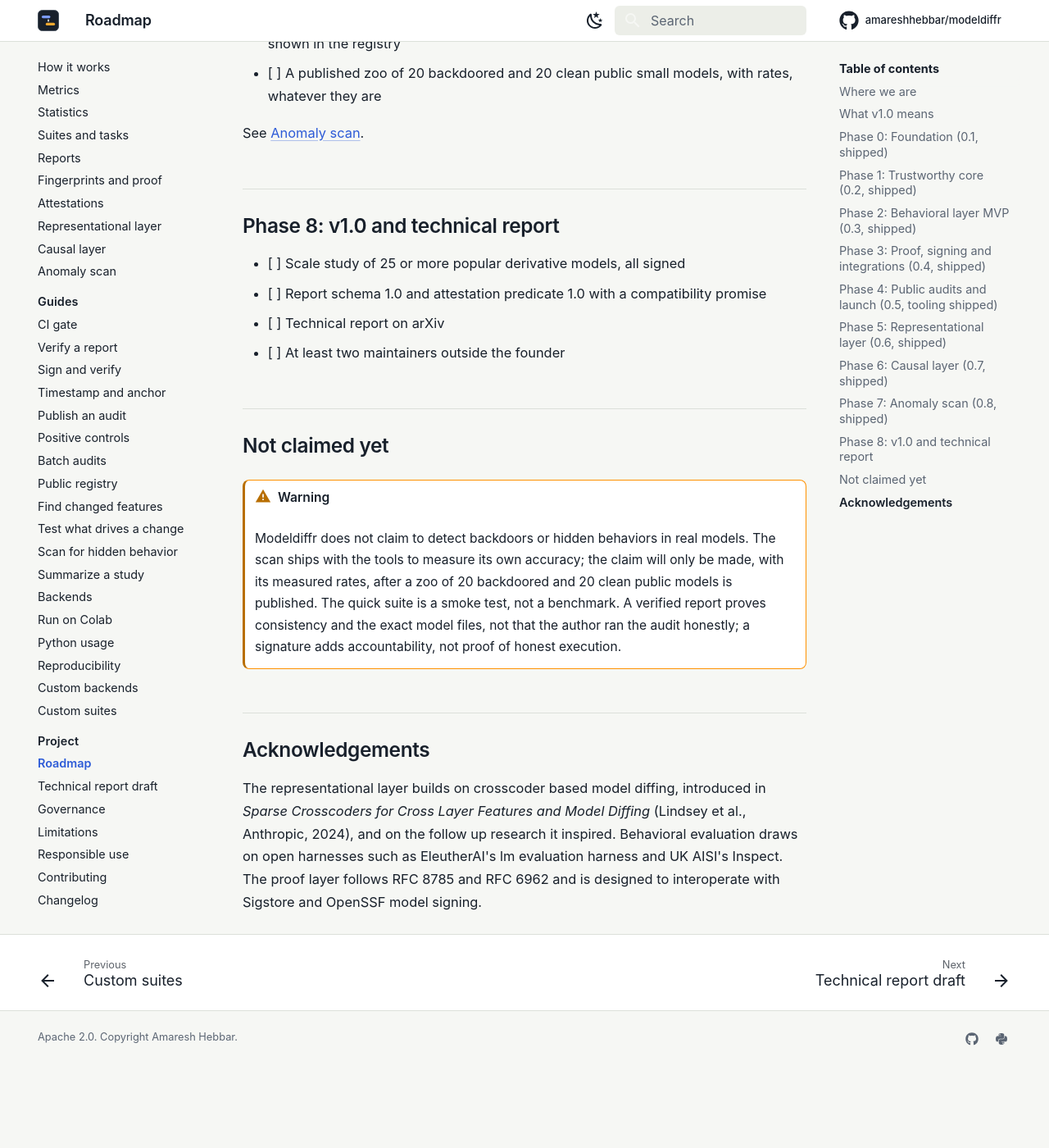
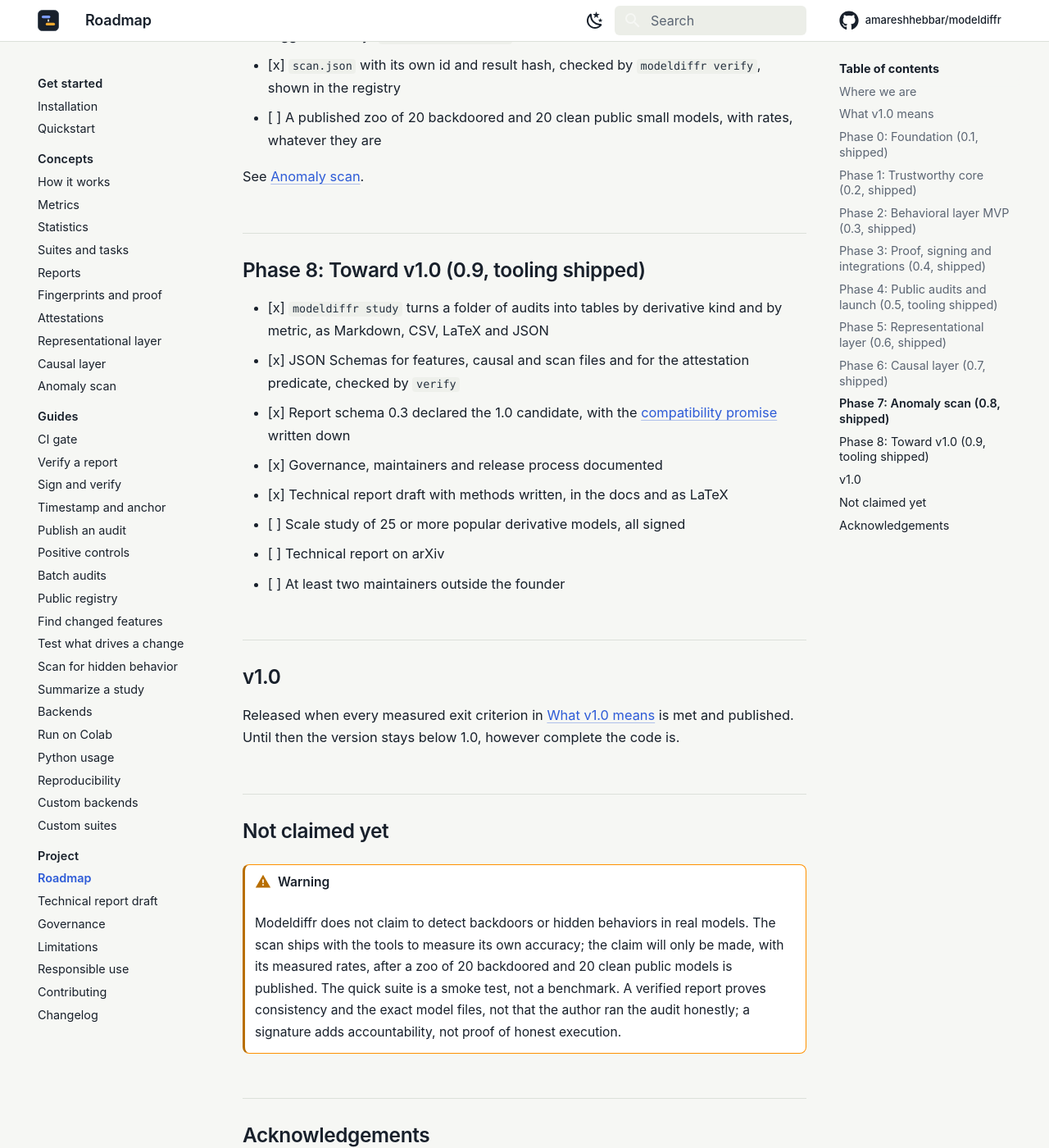
Before and after one commit to amareshhebbar/modeldiffr, an MkDocs documentation site: the page built from docs/roadmap.md, in a window 1280 px wide and 1400 px high, scrolled down 6301 px. Shown: the whole window at 82% size. Built offline with MkDocs 1.6.1 and Material for MkDocs 9.7.7, drawn with Linux system fonts in a browser that asks for light colours; comment, search, counter and statistics services are not loaded; before the commit the page ends 7598 px from its top, so only the background shows below that; some of the changed text lies outside the part shown.

Commit message:
release 0.9.0
Co-Authored-By: Claude Opus 5.5 <noreply@anthropic.com>
Claude-Session: https://claude.ai/code/session_01RH4V1V5DPm9czXhmXgvF6k

```diff
--- a/docs/roadmap.md
+++ b/docs/roadmap.md
@@ -19,7 +19,8 @@ Every phase from preview to v1.0, what is shipped, and what is not claimed yet.
 | 5. Representational layer | 0.6 | **Shipped** |
 | 6. Causal layer | 0.7 | **Shipped** |
 | 7. Anomaly scan | 0.8 | **Shipped, rates not yet published** |
-| 8. v1.0 and technical report | 1.0 | Planned |
+| 8. Toward v1.0 | 0.9 | **Tooling shipped** |
+| v1.0 | 1.0 | When the exit criteria below are met |
 
 ## What v1.0 means
 
@@ -145,12 +146,20 @@ See [Causal layer](concepts/causal.md).
 
 See [Anomaly scan](concepts/anomaly.md).
 
-## Phase 8: v1.0 and technical report
+## Phase 8: Toward v1.0 (0.9, tooling shipped)
 
+* [x] `modeldiffr study` turns a folder of audits into tables by derivative kind and by metric, as Markdown, CSV, LaTeX and JSON
+* [x] JSON Schemas for features, causal and scan files and for the attestation predicate, checked by `verify`
+* [x] Report schema 0.3 declared the 1.0 candidate, with the [compatibility promise](reference/compatibility.md) written down
+* [x] Governance, maintainers and release process documented
+* [x] Technical report draft with methods written, in the docs and as LaTeX
 * [ ] Scale study of 25 or more popular derivative models, all signed
-* [ ] Report schema 1.0 and attestation predicate 1.0 with a compatibility promise
 * [ ] Technical report on arXiv
 * [ ] At least two maintainers outside the founder
+
+## v1.0
+
+Released when every measured exit criterion in [What v1.0 means](#what-v10-means) is met and published. Until then the version stays below 1.0, however complete the code is.
 
 ## Not claimed yet
 
--- a/pyproject.toml
+++ b/pyproject.toml
@@ -4,7 +4,7 @@ build-backend = "hatchling.build"
 
 [project]
 name = "modeldiffr"
-version = "0.8.0"
+version = "0.9.0"
 description = "Audit what changed between a base LLM and any fine tune, quant, merge, or edit."
 readme = "README.md"
 license = "Apache-2.0"
@@ -101,3 +101,4 @@ select = ["E", "F", "I", "B", "UP", "SIM"]
 "src/modeldiffr/theme.py" = ["E501"]
 "src/modeldiffr/interp/html.py" = ["E501"]
 "src/modeldiffr/scan/html.py" = ["E501"]
+"src/modeldiffr/study.py" = ["E501"]
--- a/src/modeldiffr/__init__.py
+++ b/src/modeldiffr/__init__.py
@@ -1,4 +1,4 @@
-__version__ = "0.8.0"
+__version__ = "0.9.0"
 
 from modeldiffr.audit import run_audit
 from modeldiffr.stats import paired_bootstrap
```
Also changed, not shown: CHANGELOG.md (+15 -0 lines), PLAN.md (+12 -3 lines), README.md (+34 -9 lines), docs/changelog.md (+16 -0 lines), 1 other file.
